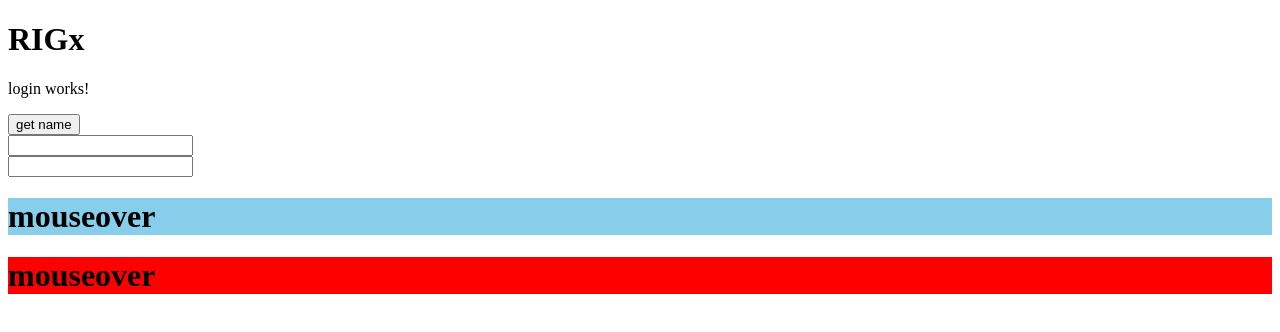
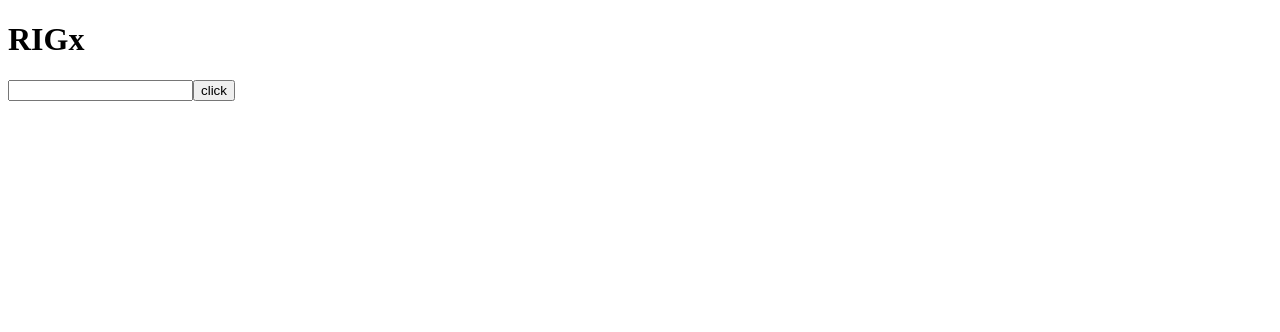
Before and after one commit to 007tickooayush/RIGx, an Angular app: page / in a window 1280 px wide. Shown: the top 332 px of the page. Built offline with nearby package versions, Linux system fonts and the light colour scheme.

Commit message:
tested-events

```diff
--- a/src/app/app.component.html
+++ b/src/app/app.component.html
@@ -1,21 +1,7 @@
 <h1> {{title}} </h1>
-<app-login></app-login>
-<button (click)="myEvent(creation)">get name</button>
+
 <div class="container">
-    <input type="text"  #box (keyup.space)="myEvent(box.value)">
+    <input type="text"#box />
+    <button (click)="getVal(box.value)">click</button>
+
 </div>
-<div class="container">
-    <input type="text"  #box (blur)="myEvent('blue event')">
-</div>
-
-<div class="container" (mouseover)="myEvent('mouse over')">
-    <h1 style="background-color:skyblue;">
-        mouseover
-    </h1>
-</div>
-
-<div class="container" (mouseleave)="myEvent('mouse leave')">
-    <h1 style="background-color:red;">
-        mouseover
-    </h1>
-</div>
--- a/src/app/app.component.ts
+++ b/src/app/app.component.ts
@@ -10,8 +10,9 @@ export class AppComponent {
     title = 'RIGx';
 
     creation = 'new site'
-
-    myEvent(evt:string){
-        console.log(evt)
+    currentVal = ''
+    getVal(val){
+        console.log(val)
+        this.currentVal = val
     }
 }
--- a/src/app/app.module.ts
+++ b/src/app/app.module.ts
@@ -1,6 +1,6 @@
 import { BrowserModule } from '@angular/platform-browser';
 import { NgModule } from '@angular/core';
-import {UsersModule } from './users/users.module';
+
 import { AppRoutingModule } from './app-routing.module';
 import { AppComponent } from './app.component';
 
@@ -11,8 +11,8 @@ import { AppComponent } from './app.component';
   ],
   imports: [
     BrowserModule,
-    AppRoutingModule,
-    UsersModule
+    AppRoutingModule
+
   ],
   providers: [],
   bootstrap: [AppComponent]
--- a/src/app/users/login/login.component.html
+++ /dev/null
@@ -1 +0,0 @@
-<p>login works!</p>
--- a/src/app/users/login/login.component.ts
+++ /dev/null
@@ -1,15 +0,0 @@
-import { Component, OnInit } from '@angular/core';
-
-@Component({
-  selector: 'app-login',
-  templateUrl: './login.component.html',
-  styleUrls: ['./login.component.css']
-})
-export class LoginComponent implements OnInit {
-
-  constructor() { }
-
-  ngOnInit(): void {
-  }
-
-}
--- a/src/app/users/signup/signup.component.html
+++ /dev/null
@@ -1 +0,0 @@
-<p>signup works!</p>
--- a/src/app/users/signup/signup.component.ts
+++ /dev/null
@@ -1,15 +0,0 @@
-import { Component, OnInit } from '@angular/core';
-
-@Component({
-  selector: 'app-signup',
-  templateUrl: './signup.component.html',
-  styleUrls: ['./signup.component.css']
-})
-export class SignupComponent implements OnInit {
-
-  constructor() { }
-
-  ngOnInit(): void {
-  }
-
-}
```
Also changed, not shown: src/app/users/users.module.ts (deleted, +0 -16 lines), src/app/users/login/login.component.css (deleted), src/app/users/signup/signup.component.css (deleted), 2 other files (tests, documents, lock files or other folders).
